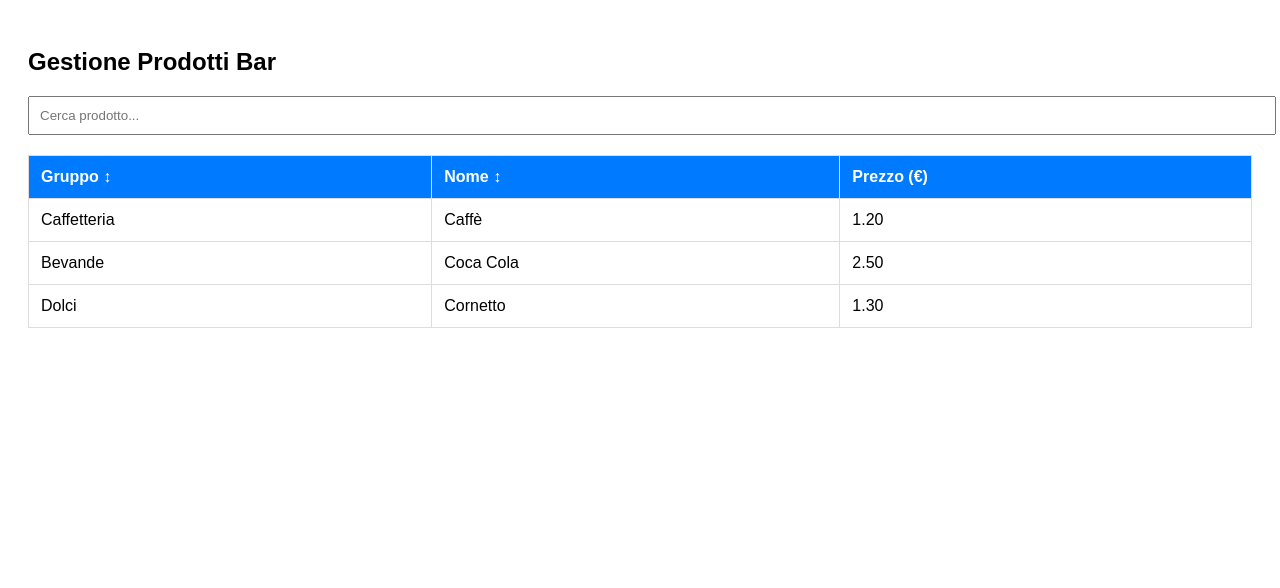
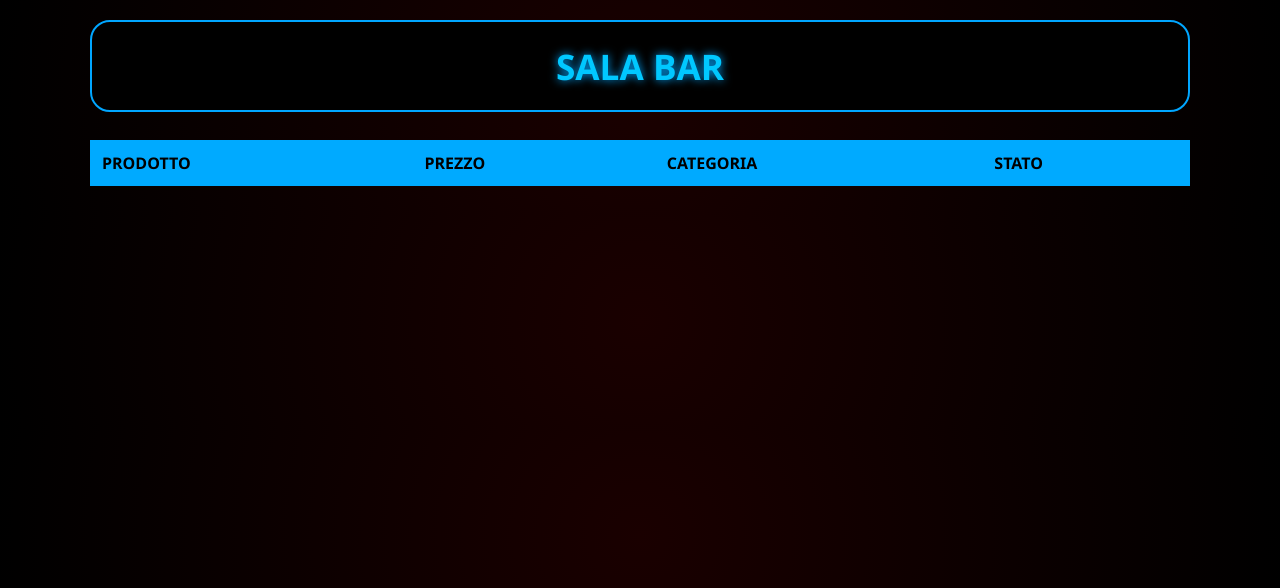
Before and after one commit to profnicotra/ordini-bar-scuola-borsa, a Flask app: page /admin/ in a window 1280 px wide. Shown: the top 588 px of the page. Run offline with Flask 3, Linux system fonts and the light colour scheme; data comes from the database, SQL or seed files in the repository; lists and menus that the app fills with data are empty.

Commit message:
modifica pagina admin.html con stile e Jinja2

```diff
--- a/ordiniBarScuolaBorsa/templates/admin.html
+++ b/ordiniBarScuolaBorsa/templates/admin.html
@@ -2,46 +2,49 @@
 <html lang="it">
 <head>
     <meta charset="UTF-8">
-    <title>Admin Bar</title>
+    <title>Gestione Sala - Scuola Borsa</title>
     <style>
-        body { font-family: sans-serif; padding: 20px; }
-        input { width: 100%; padding: 10px; margin-bottom: 20px; }
-        table { width: 100%; border-collapse: collapse; }
-        th, td { border: 1px solid #ddd; padding: 12px; text-align: left; }
-        th { background: #007bff; color: white; cursor: pointer; }
-        tr:hover { background: #f1f1f1; }
+        body { font-family: 'Segoe UI', sans-serif; background: radial-gradient(circle at center, #1a0000 0%, #000000 100%); color: #ffffff; margin: 0; padding: 20px; }
+        .container { max-width: 1100px; margin: 0 auto; }
+        .header { text-align: center; padding: 20px; background: #000; border: 2px solid #00a6ff; border-radius: 20px; margin-bottom: 20px; }
+        .header h1 { color: #00c8ff; margin: 0; font-size: 2.2em; text-shadow: 0 0 10px #00a6ff; }
+        table { width: 100%; border-collapse: separate; border-spacing: 0 8px; }
+        th { background: #00aaff; color: #000; padding: 12px; text-transform: uppercase; text-align: left; }
+        .info-row td { background: rgba(255,255,255,0.05); padding: 15px; border-top: 1px solid #00a6ff; }
+        .badge { padding: 4px 10px; border-radius: 4px; font-size: 0.7em; font-weight: bold; }
+        .stato-ok { color: #00ffaa; border: 1px solid #00ffaa; }
+        .stato-no { color: #ff4444; border: 1px solid #ff4444; }
     </style>
 </head>
 <body>
-    <h2>Gestione Prodotti Bar</h2>
-    <input type="text" id="cerca" onkeyup="filtra()" placeholder="Cerca prodotto...">
-    <table id="tabella">
+<div class="container">
+    <div class="header"><h1>SALA BAR</h1></div>
+    <table>
         <thead>
             <tr>
-                <th onclick="ordina(0)">Gruppo ↕</th>
-                <th onclick="ordina(1)">Nome ↕</th>
-                <th>Prezzo (€)</th>
+                <th>PRODOTTO</th>
+                <th>PREZZO</th>
+                <th>CATEGORIA</th>
+                <th>STATO</th>
             </tr>
         </thead>
-        <tbody id="corpo">
-            <tr><td>Caffetteria</td><td>Caffè</td><td>1.20</td></tr>
-            <tr><td>Bevande</td><td>Coca Cola</td><td>2.50</td></tr>
-            <tr><td>Dolci</td><td>Cornetto</td><td>1.30</td></tr>
+        <tbody>
+            {% for prodotto in prodotti %}
+            <tr class="info-row">
+                <td>{{ prodotto.nome }}</td>
+                <td>€ {{ "%.2f"|format(prodotto.prezzo) }}</td>
+                <td><span class="badge">{{ prodotto.categoria }}</span></td>
+                <td>
+                    {% if prodotto.disponibile %}
+                        <span class="badge stato-ok">DISPONIBILE</span>
+                    {% else %}
+                        <span class="badge stato-no">ESAURITO</span>
+                    {% endif %}
+                </td>
+            </tr>
+            {% endfor %}
         </tbody>
     </table>
-    <script>
-        function filtra() {
-            let f = document.getElementById("cerca").value.toUpperCase();
-            let tr = document.getElementById("corpo").rows;
-            for (let i=0; i<tr.length; i++) {
-                tr[i].style.display = tr[i].innerText.toUpperCase().includes(f) ? "" : "none";
-            }
-        }
-        function ordina(n) {
-            let t = document.getElementById("corpo");
-            let r = Array.from(t.rows).sort((a,b) => a.cells[n].innerText.localeCompare(b.cells[n].innerText));
-            r.forEach(row => t.appendChild(row));
-        }
-    </script>
+</div>
 </body>
 </html>
```
